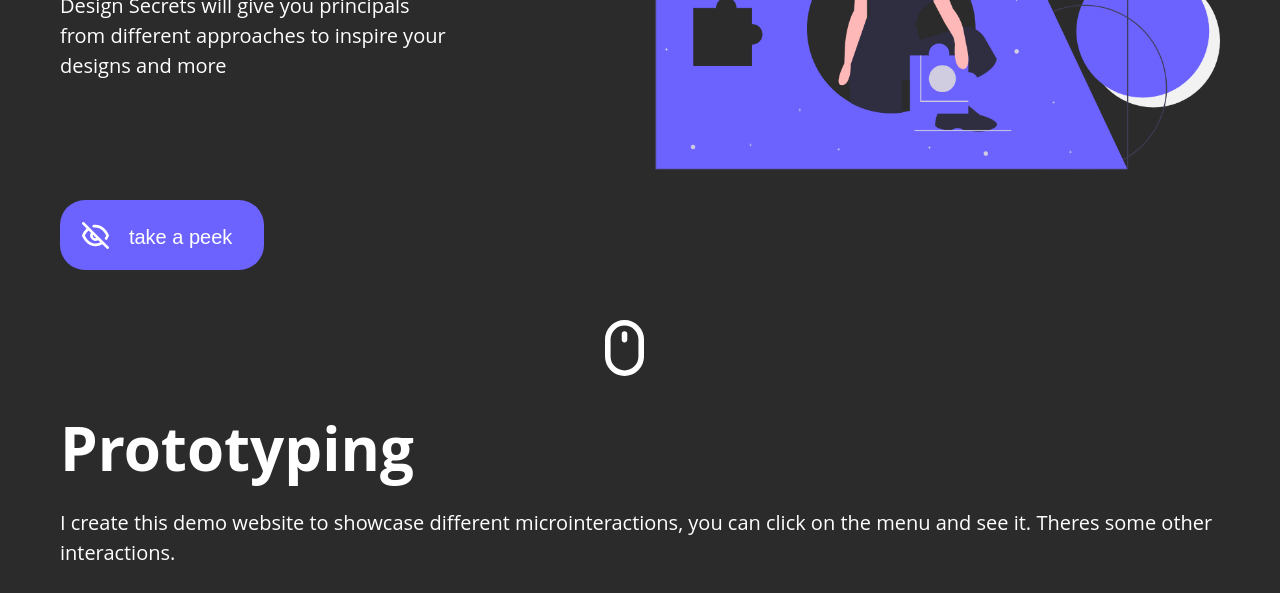
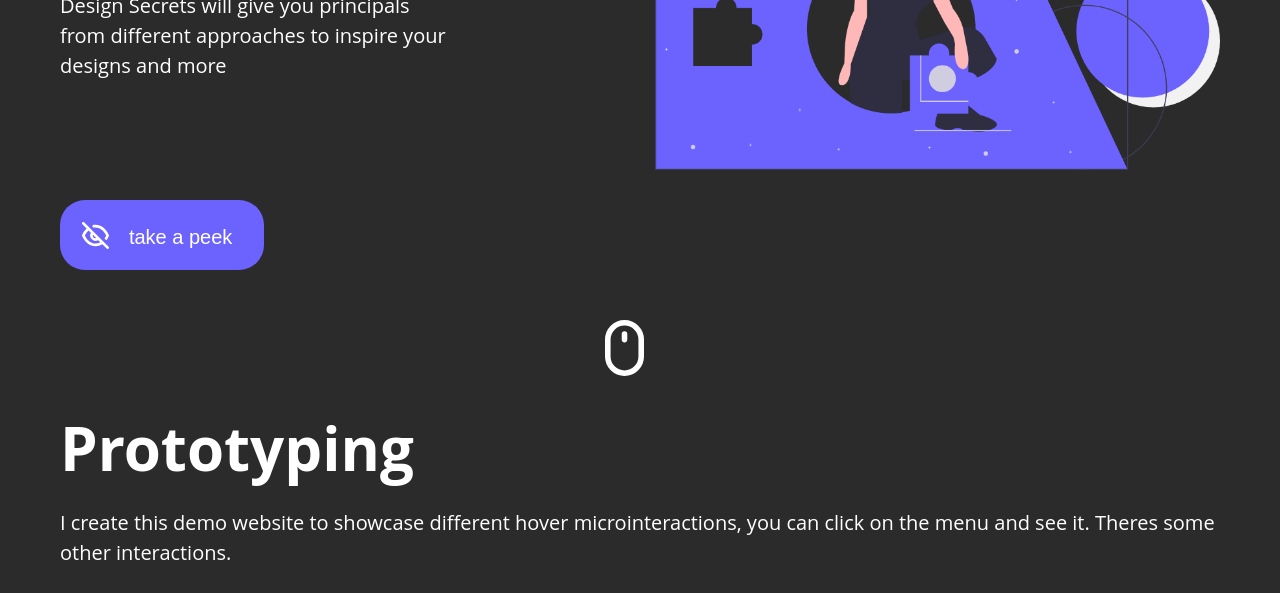
Before and after one commit to omarhian/code-uithinking, a plain HTML site: page index.html in a window 1280 px wide. Shown: the part 359-952 px from the top of the page. Drawn offline with Linux system fonts and the light colour scheme.

Commit message:
Update index.html

```diff
--- a/index.html
+++ b/index.html
@@ -104,7 +104,7 @@
     </div>
     <section id="prototyping">
       <h2>Prototyping</h2>
-      <p>I create this demo website to showcase different microinteractions, you can click on the menu and see it.
+      <p>I create this demo website to showcase different hover microinteractions, you can click on the menu and see it.
         Theres some other interactions.
       </p>
       <img src="images/second-image.png" class="dashboard-img" alt="dashboard">
```
